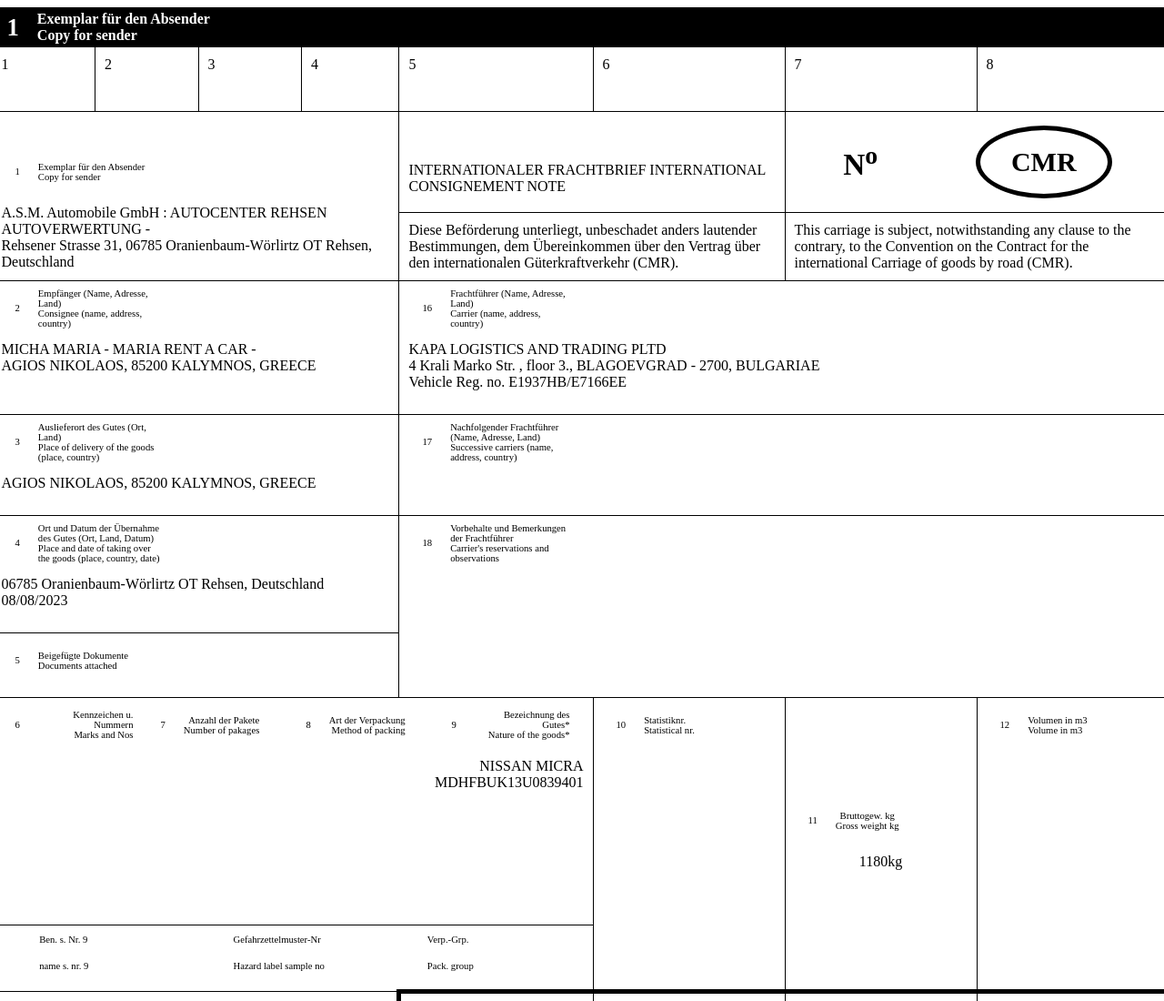
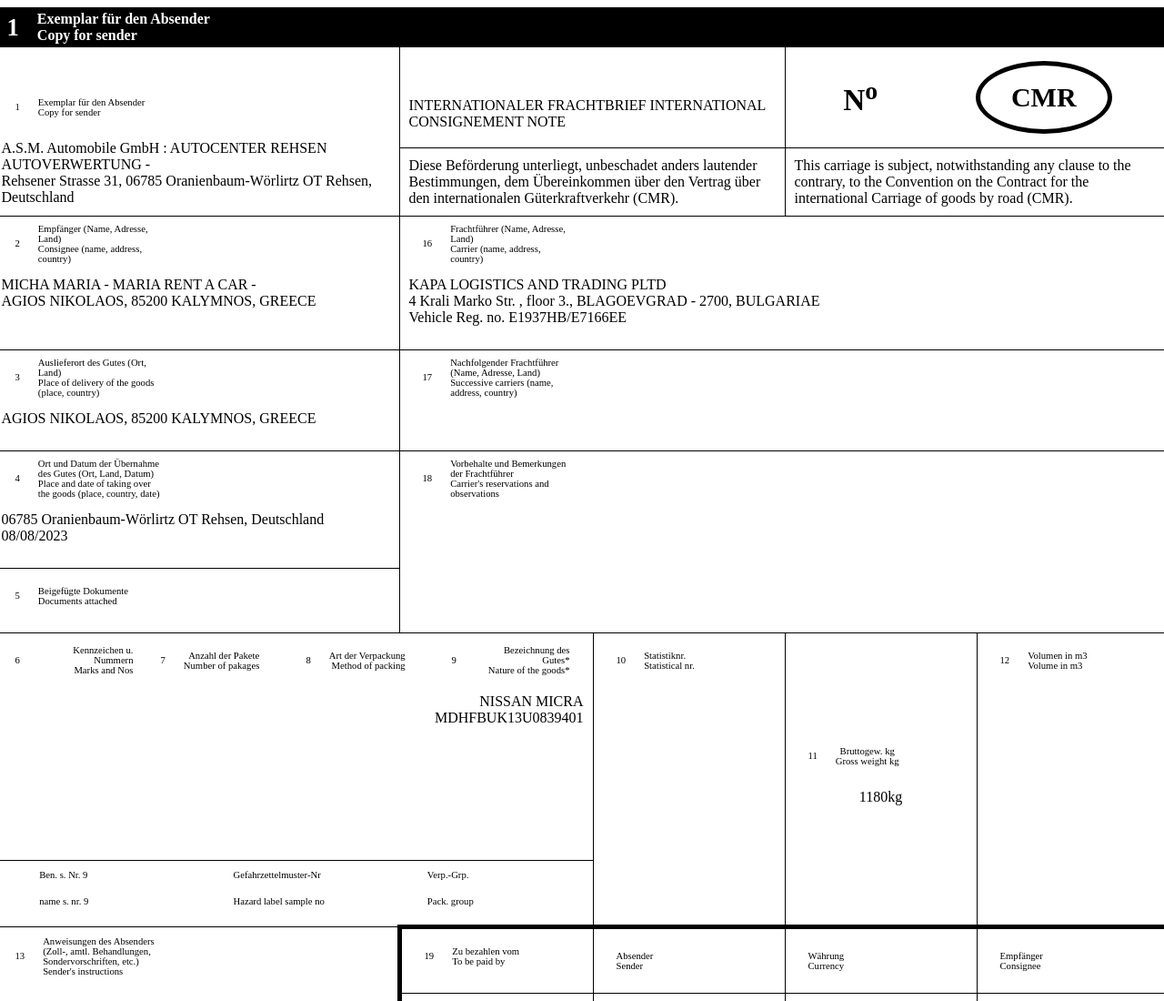
Before and after one commit to samueldev900/tabela_upwork, a plain HTML site: page index.html in a window 1280 px wide. Shown: the top 1100 px of the page at 91% size. Drawn offline with Linux system fonts and the light colour scheme.

Commit message:
parcialmente finalizado

```diff
--- a/index.html
+++ b/index.html
@@ -21,17 +21,6 @@
     </thead>
 
     <tbody>
-      <tr>
-        <td>1</td>
-        <td>2</td>
-        <td>3</td>
-        <td>4</td>
-        <td>5</td>
-        <td>6</td>
-        <td>7</td>
-        <td>8</td>
-      </tr>
-
 <!--PRIMEIRA-LINHA-->
       <tr>
         <td rowspan="2" colspan="4">
```
